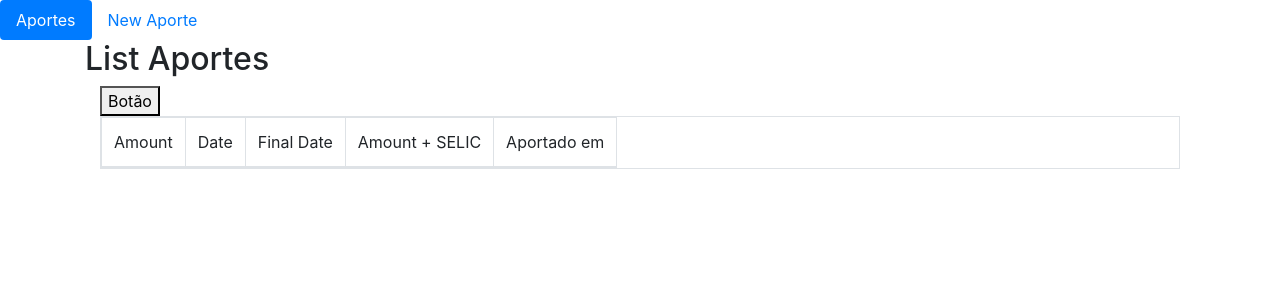
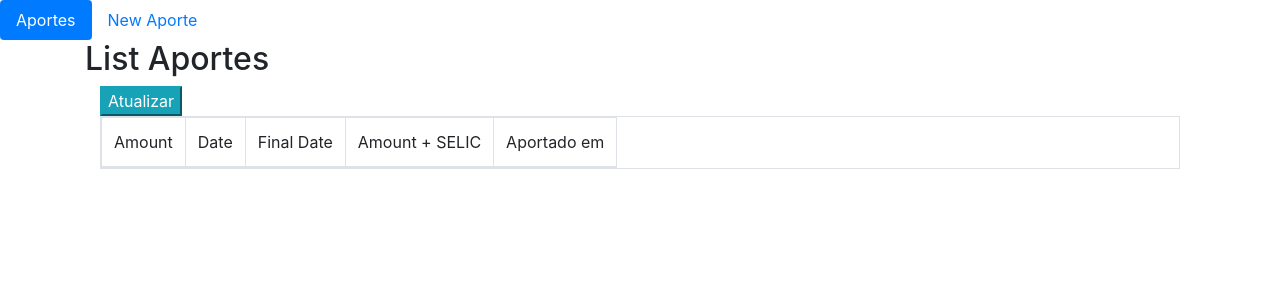
Before and after one commit to felipemaion/financial-management-gate, a Django app: page / in a window 1280 px wide. Shown: the top 300 px of the page. Run offline with Django 3.2, Linux system fonts and the light colour scheme; data that the repository does not hold is empty; some libraries are stand-ins or nearby versions.

```diff
--- a/aporte/templates/aportes.html
+++ b/aporte/templates/aportes.html
@@ -26,7 +26,7 @@
             </tr>
             <!-- {% endfor %} -->
 
-            <button id="botaoView"> Botão </button>
+            <button id="botaoView" class="btn-info navbar-btn"> Atualizar </button>
         </tbody>
     </table>
 </div>
```
